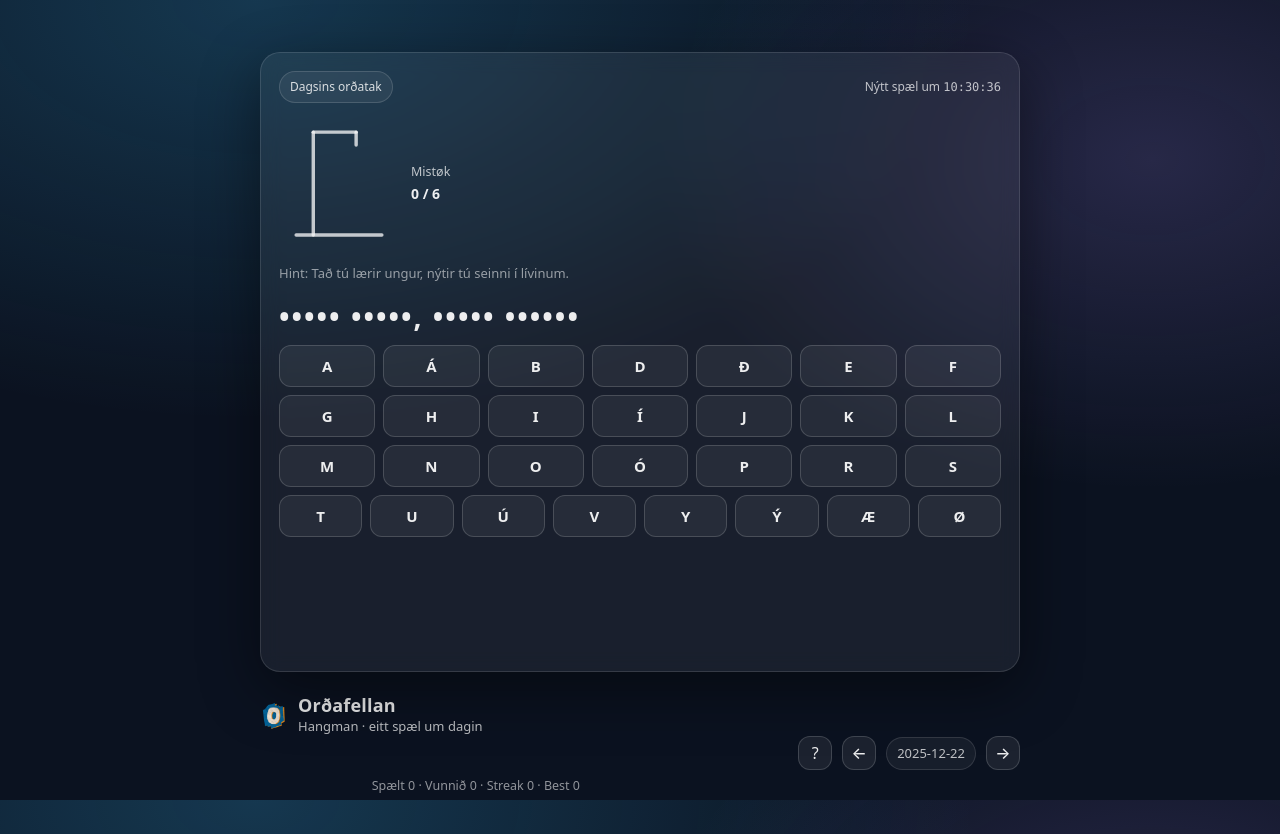
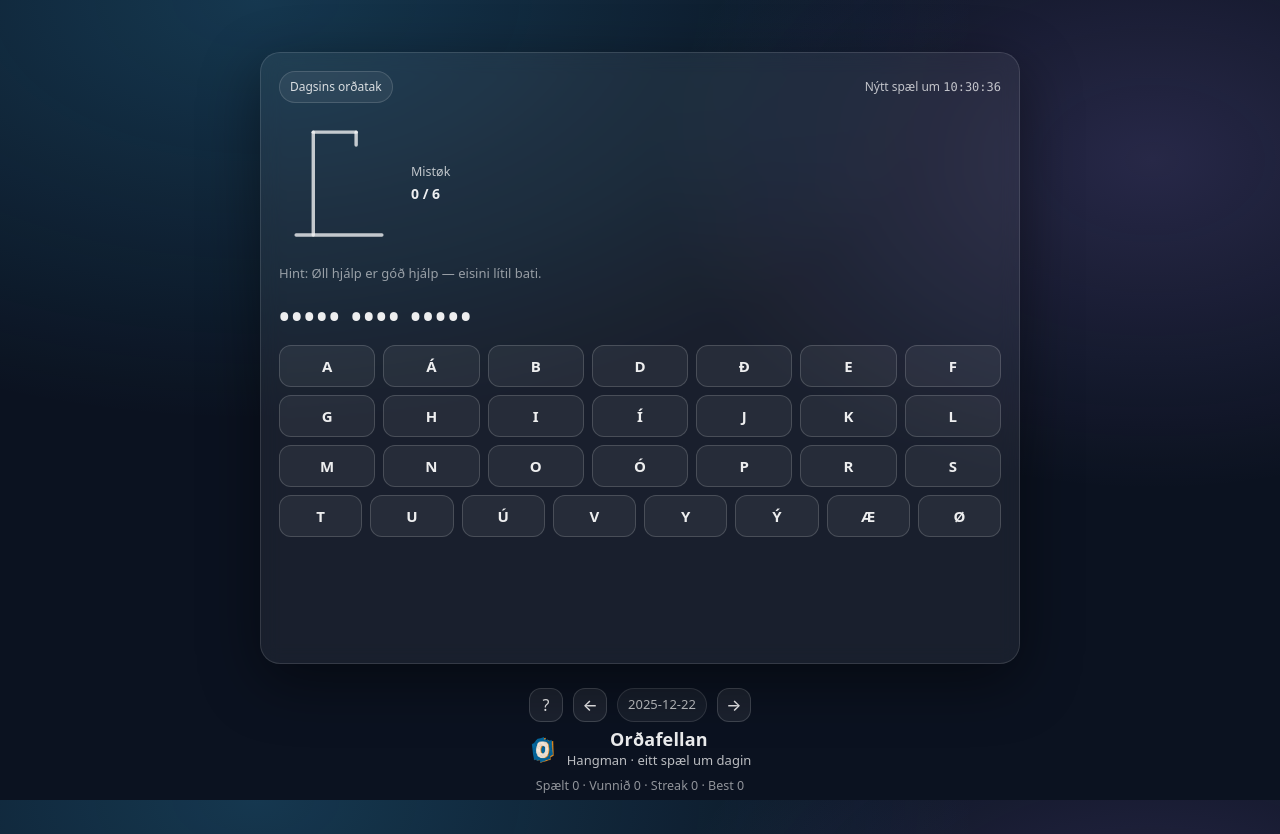
Before and after one commit to Brandypants/faroese-false-friends, a React (Vite) app: page / in a window 1280 px wide. Built offline with nearby package versions, Linux system fonts and the light colour scheme.

Commit message:
Update hangman.json and add footer styles in App.css

```diff
--- a/public/data/hangman.json
+++ b/public/data/hangman.json
@@ -1,17 +1,12 @@
 [
     {
-      "id": "ungur-nemur",
-      "solution": "Ungur nemur, gamal fremur",
-      "hint": "Tað tú lærir ungur, nýtir tú seinni í lívinum."
-    },
-    {
       "id": "allur-bati",
-      "solution": "Allur bati bøtir.",
+      "solution": "Allur bati bøtir",
       "hint": "Øll hjálp er góð hjálp — eisini lítil bati."
     },
     {
       "id": "eftir-latur",
-      "solution": "Eftir látur kemur grátur.",
+      "solution": "Eftir látur kemur grátur",
       "hint": "Góð løta kann skjótt venda — alt hevur sín enda."
     },
     {
@@ -88,5 +83,10 @@
         "id": "best-er-at-binda",
         "solution": "Brent barn ræðist eld",
         "hint": "Tínar upplivingar ávirka teg — tú verður varin."
+      },
+      {
+        "id": "ungur-nemur",
+        "solution": "Ungur nemur, gamal fremur",
+        "hint": "Tað tú lærir ungur, nýtir tú seinni í lívinum."
       }
   ]
--- a/src/App.css
+++ b/src/App.css
@@ -751,3 +751,71 @@ body {
     letter-spacing: 1.2px;
   }
 }
+
+/* ---------- Centered footer bar layout ---------- */
+
+.footerBar {
+  display: flex;
+  flex-direction: column;
+  align-items: center;
+  gap: 8px;
+  text-align: center;
+}
+
+/* Row 1 */
+.footerControls {
+  display: flex;
+  align-items: center;
+  justify-content: center;
+  gap: 10px;
+  flex-wrap: wrap;
+}
+
+/* Row 2 */
+.footerBrand {
+  display: flex;
+  align-items: center;
+  justify-content: center;
+  gap: 10px;
+}
+
+.footerBrandText {
+  display: flex;
+  flex-direction: column;
+  gap: 2px;
+  align-items: center;
+}
+
+.footerBrandName {
+  font-size: 18px;
+  font-weight: 900;
+  line-height: 1.05;
+  letter-spacing: 0.2px;
+}
+
+.footerBrandTag {
+  font-size: 13px;
+  color: var(--muted);
+}
+
+/* Row 3 */
+.footerStats {
+  font-size: 12.5px;
+  color: var(--faint);
+  line-height: 1.25;
+  max-width: 520px;
+}
+
+/* Mobile tightening */
+@media (max-width: 520px) {
+  .footerBrandName {
+    font-size: 17px;
+  }
+  .footerBrandTag {
+    font-size: 12.5px;
+  }
+  .footerStats {
+    font-size: 12px;
+    max-width: 340px;
+  }
+}
--- a/src/HangmanGame.tsx
+++ b/src/HangmanGame.tsx
@@ -344,22 +344,8 @@ export default function HangmanGame() {
         </main>
 
         <div className="footerBar" style={{ marginTop: 12 }}>
-          <div className="footerBarLeft">
-            <div className="brand" style={{ gap: 10 }}>
-              <img className="brandLogo" src="/favicon.png" alt="Orðafellan logo" style={{ width: 28, height: 28 }} />
-              <div className="brandText">
-                <div className="brandName" style={{ fontSize: 18, lineHeight: 1.05 }}>
-                  Orðafellan
-                </div>
-                <div className="brandTag">Hangman · eitt spæl um dagin</div>
-              </div>
-            </div>
-          </div>
-
-          <div
-            className="footerBarRight"
-            style={{ display: "flex", alignItems: "center", gap: 10, flexWrap: "wrap", justifyContent: "flex-end" }}
-          >
+  {/* Row 1: Controls (centered) */}
+  <div className="footerControls">
     <button className="iconBtn" onClick={() => setShowHelp(true)} aria-label="Hvussu spæli eg?">
       ?
     </button>
@@ -387,10 +373,24 @@ export default function HangmanGame() {
     </button>
   </div>
 
-          <div className="mini" style={{ marginTop: 8 }}>
-            {headerStats}
+  {/* Row 2: Brand (centered) */}
+  <div className="footerBrand">
+    <img
+      className="brandLogo"
+      src="/favicon.png"
+      alt="Orðafellan logo"
+      style={{ width: 28, height: 28 }}
+    />
+    <div className="footerBrandText">
+      <div className="footerBrandName">Orðafellan</div>
+      <div className="footerBrandTag">Hangman · eitt spæl um dagin</div>
     </div>
   </div>
+
+  {/* Row 3: Stats (centered) */}
+  <div className="footerStats">{headerStats}</div>
+</div>
+
 
         {showHelp && (
           <div className="modalOverlay" role="dialog" aria-modal="true" aria-label="How to play" onMouseDown={closeHelp}>
```
Lines whose indentation alone changed are shown as unchanged.
